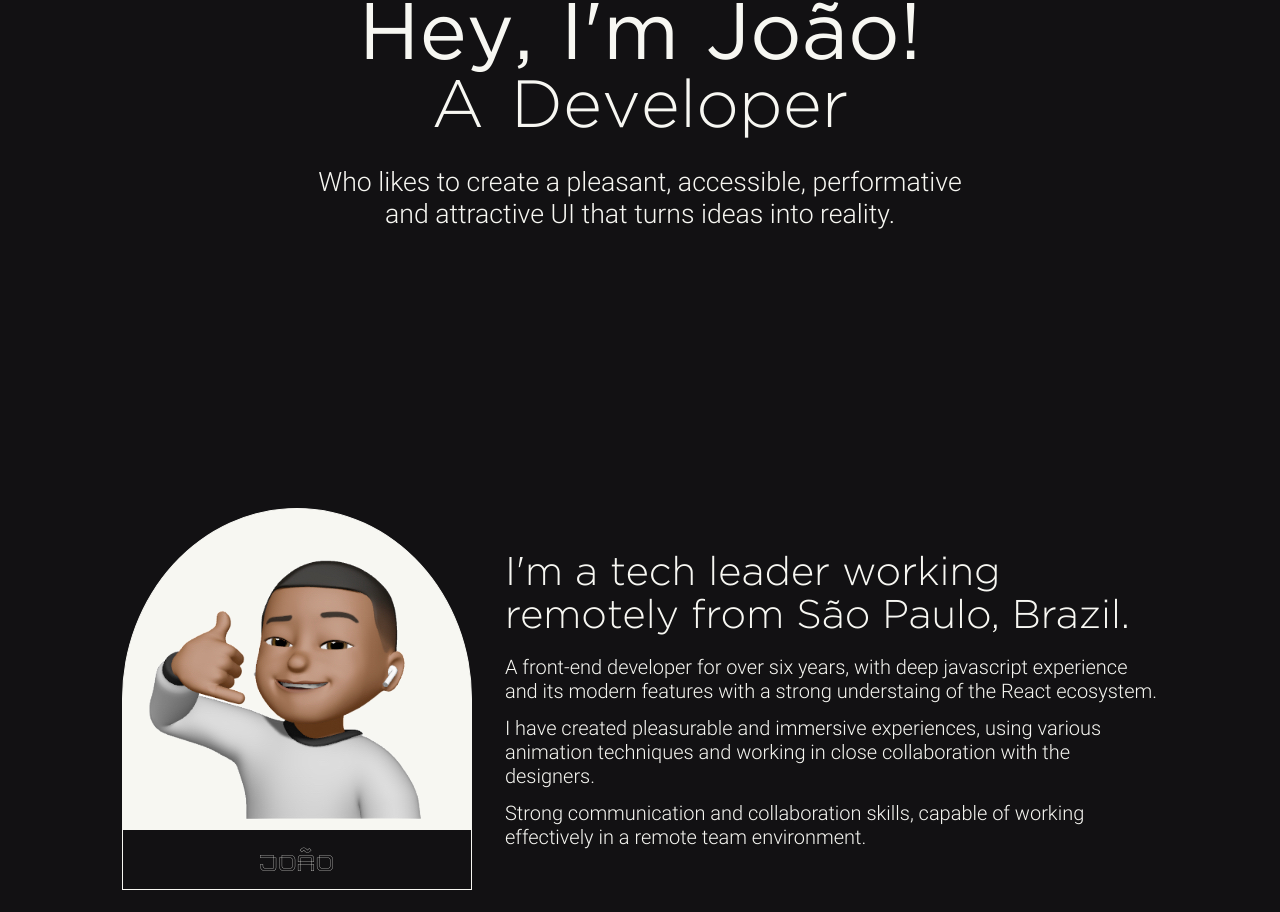
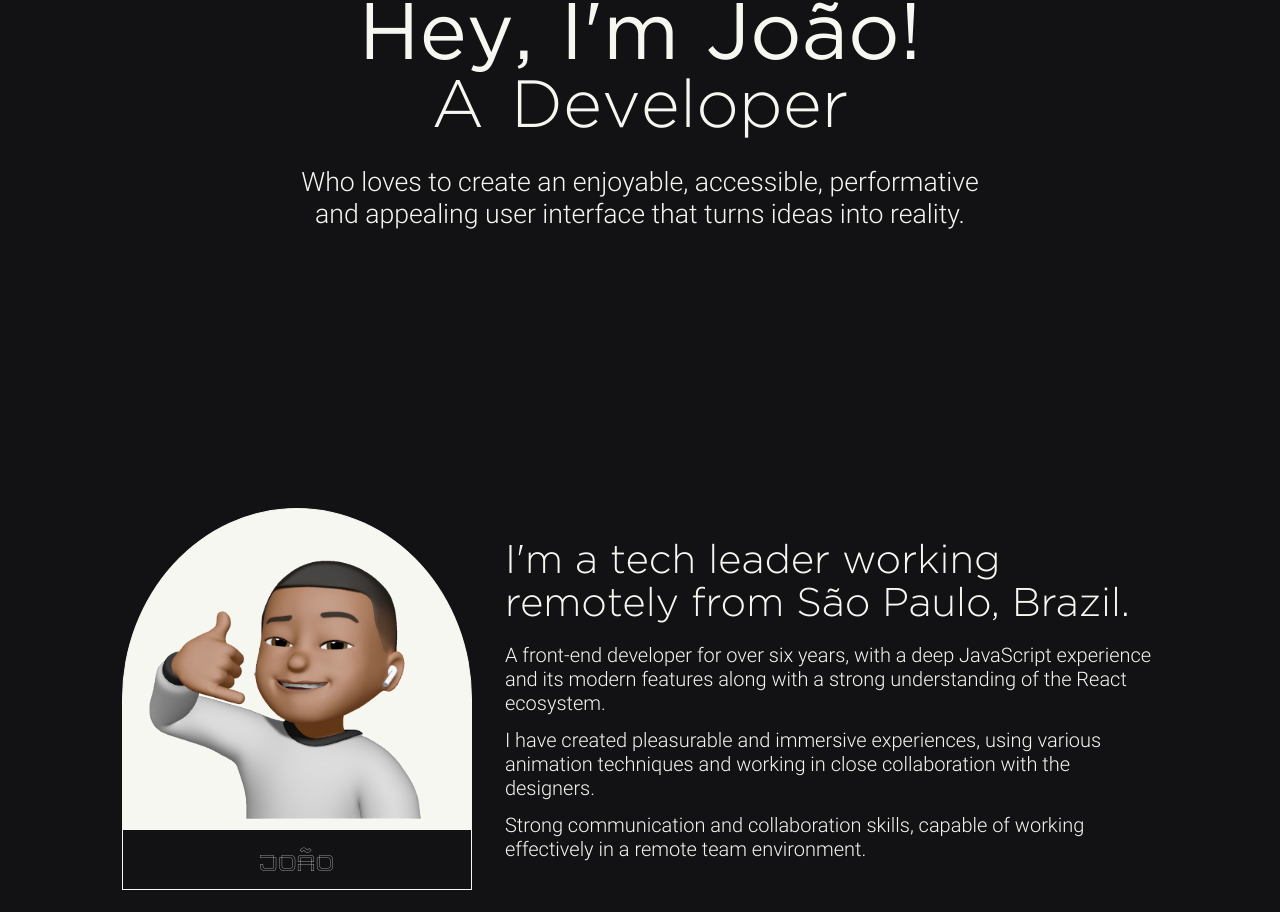
Before and after one commit to joaohd98/damazio-portfolio, a Next.js app: page / in a window 1280 px wide. Shown: the part 292-1204 px from the top of the page. Built offline with nearby package versions, Linux system fonts and the light colour scheme.

Commit message:
feature(general): improved text

```diff
--- a/src/templates/home/header/const.ts
+++ b/src/templates/home/header/const.ts
@@ -8,8 +8,8 @@
       greetings: splitText("Hey, I'm João!"),
       job: splitText('A Developer'),
       highlights: [
-        'Who likes to create a pleasant, accessible, performative',
-        'and attractive UI that turns ideas into reality.'
+        'Who loves to create an enjoyable, accessible, performative',
+        'and appealing user interface that turns ideas into reality.'
       ]
     },
     'pt-BR': {
--- a/src/templates/home/intro/const.ts
+++ b/src/templates/home/intro/const.ts
@@ -6,7 +6,7 @@
       profilePicture: 'profile picture',
       currentWork: "I'm a tech leader working remotely from São Paulo, Brazil.",
       descriptions: [
-        'A front-end developer for over six years, with deep javascript experience and its modern features with a strong understaing of the React ecosystem.',
+        'A front-end developer for over six years, with a deep JavaScript experience and its modern features along with a strong understanding of the React ecosystem.',
         'I have created pleasurable and immersive experiences, using various animation techniques and working in close collaboration with the designers.',
         'Strong communication and collaboration skills, capable of working effectively in a remote team environment.'
       ],
```
